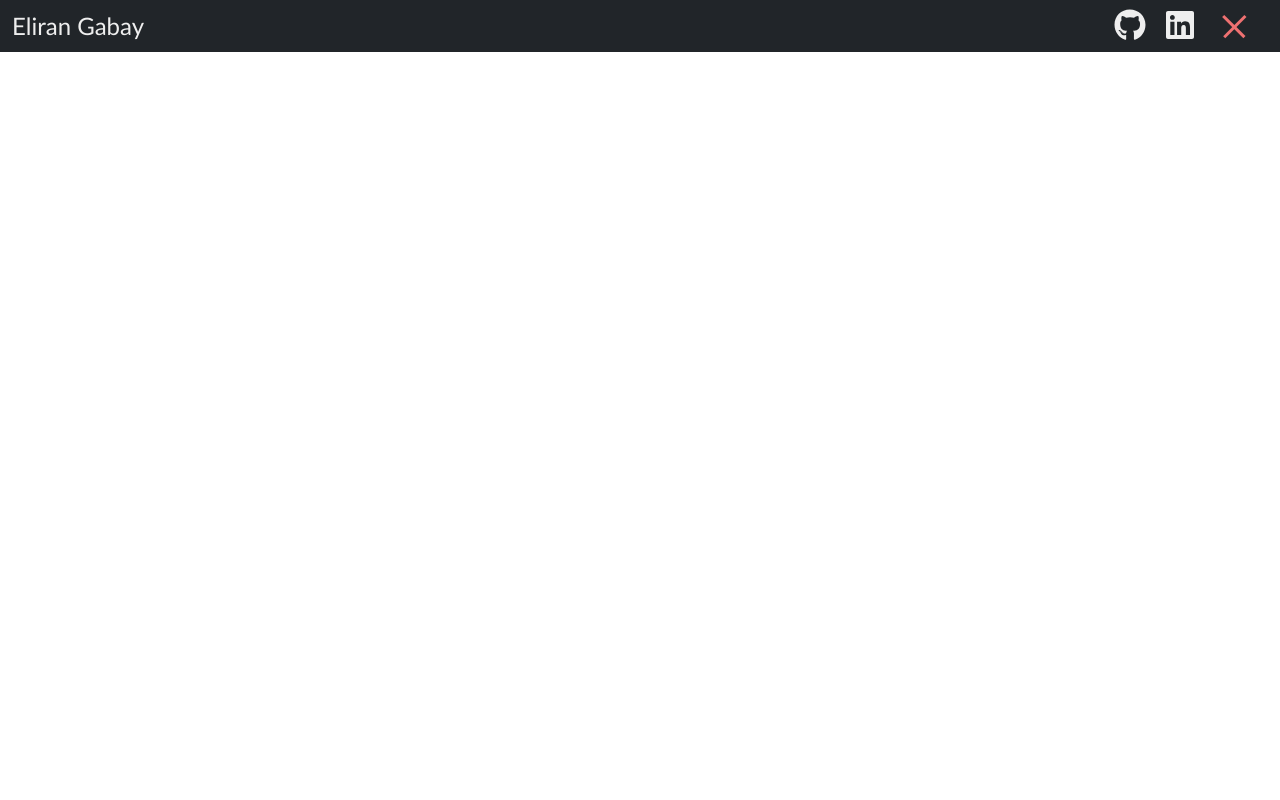
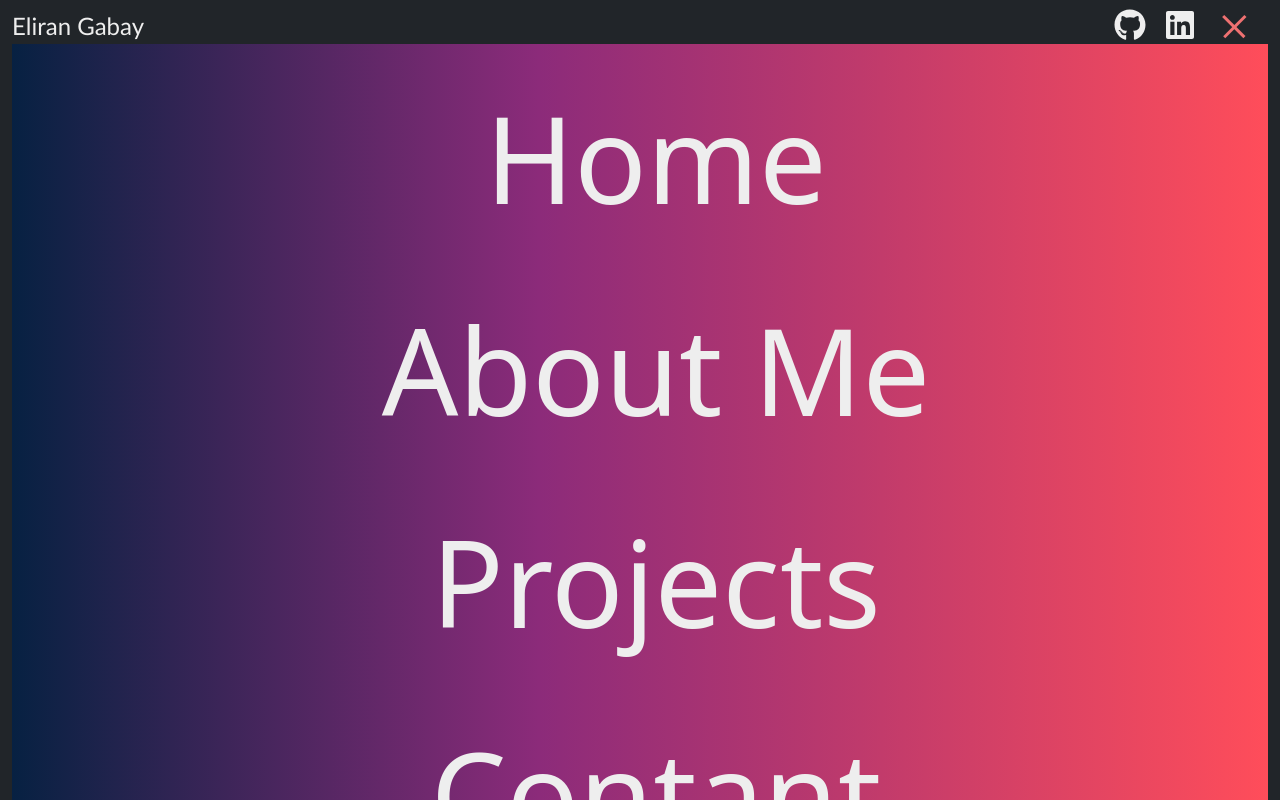
Before and after one commit to EliranGabay/Portfolio, an Angular app: page / in a window 1280 px wide. Both pictures are taken after a click on the button "Toggle navigation". Built offline with nearby package versions, Linux system fonts and the light colour scheme.

Commit message:
add navbar component

```diff
--- a/src/app/components/navbar/navbar.component.css
+++ b/src/app/components/navbar/navbar.component.css
@@ -60,3 +60,32 @@
 .navbar-toggler.collapsed .toggler-icon {
   background-color: #eeeeee;
 }
+
+.flex-column {
+  background-image: -webkit-gradient(
+    linear,
+    left top,
+    right top,
+    from(#072142),
+    color-stop(42%, #8c2b7a),
+    to(#ff4d5a)
+  );
+  width: 100%;
+  height: 100vh;
+  transition: 0.4s;
+}
+
+.col-item {
+  margin: auto;
+  list-style: none;
+}
+
+.nav-item {
+  margin: 1em;
+  text-align: center;
+}
+
+.nav-link {
+  font-size: 120px;
+  color: #eeeeee;
+}
--- a/src/app/components/navbar/navbar.component.html
+++ b/src/app/components/navbar/navbar.component.html
@@ -1,4 +1,4 @@
-<nav class="navbar navbar-dark bg-dark" aria-label="First navbar example">
+<nav class="navbar navbar-dark bg-dark fixed-top">
   <div class="container-fluid">
     <a class="name" href="#" >Eliran Gabay</a>
     <div class="icons">
@@ -13,8 +13,21 @@
       <span class="toggler-icon top-bar"></span>
       <span class="toggler-icon bot-bar"></span>
     </button>
-      <div class="collapse navbar-collapse" id="navbar">
-
+    <div class="nav flex-column collapse" id="navbar">
+      <ul class="col-item">
+        <li class="nav-item">
+          <a class="nav-link" href="#">Home</a>
+        </li>
+        <li class="nav-item">
+          <a class="nav-link" href="#">About Me</a>
+        </li>
+        <li class="nav-item">
+          <a class="nav-link" href="#">Projects</a>
+        </li>
+        <li class="nav-item">
+          <a class="nav-link" href="#">Contant</a>
+        </li>
+      </ul>
     </div>
   </div>
 </nav>
```
Lines whose indentation alone changed are shown as unchanged.
